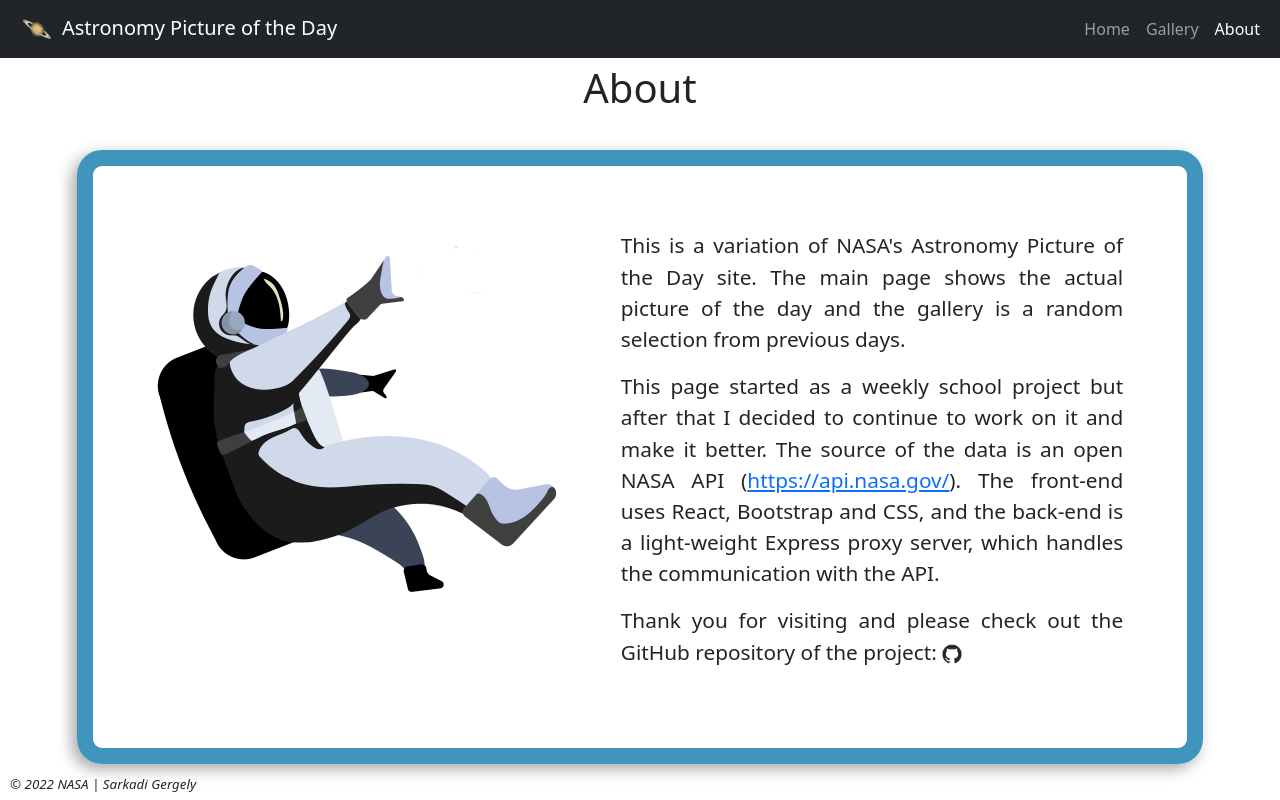
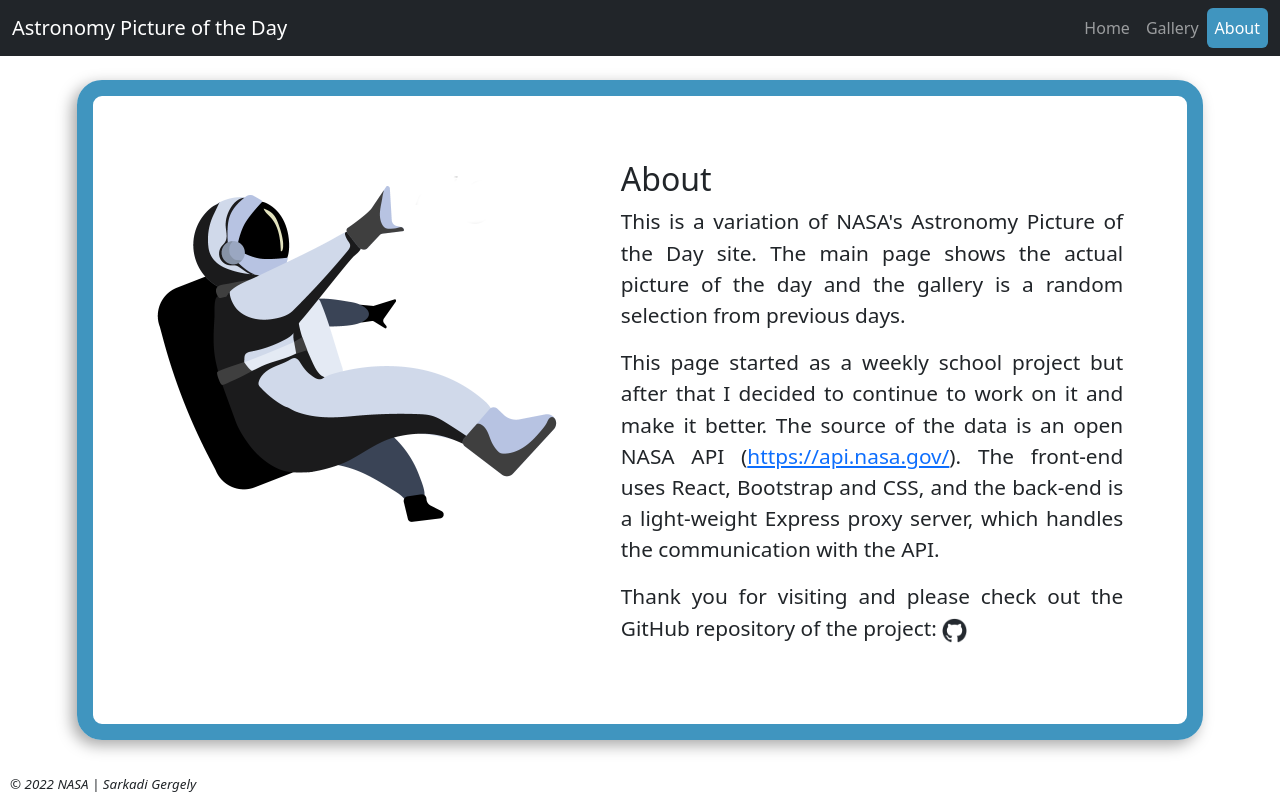
Before and after one commit to G-Sarkadi/APOD-gallery, a React (Create React App) app: page /about in a window 1280 px wide. Built offline with nearby package versions, Linux system fonts and the light colour scheme; a web font is replaced by a local one.

Commit message:
Change card design, fix date, refactor navbar and about

```diff
--- a/src/App.css
+++ b/src/App.css
@@ -2,6 +2,7 @@
     --navBtn-hue: 200;
     --navBtn-sat: 50%;
     --navBtn-light: 50%;
+    --transition-speed: 400ms;
 }
 
 body {
@@ -11,10 +12,10 @@ body {
 
 .contentContainer {
     text-align: center;
-    margin-top: 8vh;
+    margin-top: 10vh;
     /* The pixel is the footer + navbar hight minus this containers top margin, this is ugly,
     need some dynamic value*/
-    min-height: calc(92vh - 25px);
+    min-height: calc(90vh - 25px);
 }
 
 footer {
@@ -38,10 +39,11 @@ footer {
 }
 
 .mainPicture {
-    max-height: 75vh;
+    max-height: 80vh;
     border-radius: 10px;
     object-fit: contain;
     border: 1px solid rgba(0, 0, 0, 0);
+    margin-bottom: 1vh;
 }
 
 .mainPicture:hover {
@@ -77,10 +79,12 @@ footer {
     font-style: italic;
 }
 
-.navbarBrandImage {
-    width: 30px;
-    height: 30px;
-    margin: 0 10px;
+.navbar-nav.nav-pills .nav-link.active {
+    background-color: hsl(var(--navBtn-hue), var(--navBtn-sat), var(--navBtn-light));
+}
+
+.navbar-nav.nav-pills .nav-link.active:hover {
+    --navBtn-light: 40%
 }
 
 .navBtn {
@@ -113,8 +117,12 @@ footer {
     position: relative;
     background: white;
     border-radius: 10px;
-    box-shadow: 2px 2px 5px 0 rgba(0, 0, 0, .2);
+    box-shadow: 2px 2px 5px 0 rgba(0, 0, 0, .5);
     overflow: hidden;
+}
+
+.galleryCard:hover {
+    box-shadow: 2px 2px 5px 2px rgba(0, 0, 0, .7);
 }
 
 .galleryCardPicture {
@@ -131,7 +139,12 @@ footer {
 }
 
 .galleryCardPicture, .galleryCardFooter {
-    transition: 300ms transform ease-in-out;
+    transition: var(--transition-speed) transform ease-in-out;
+
+}
+
+.galleryCard {
+    transition: var(--transition-speed) box-shadow ease-in-out;
 }
 
 .galleryCardFooter {
@@ -141,7 +154,7 @@ footer {
     padding-left: 0.5rem;
     padding-right: 0.5rem;
     font-size: 1.2rem;
-    background-color: rgba(255, 255, 255, .6);
+    background-color: rgba(255, 255, 255, .7);
     display: flex;
     justify-content: center;
     align-items: flex-start;
--- a/src/components/FormatedDate.jsx
+++ b/src/components/FormatedDate.jsx
@@ -1,6 +1,14 @@
 const FormatedDate = ({ date }) => {
     function formatDate() {
-        let dateObject = new Date(date + "z");
+        // Firefox parses the date differently -> needs a different Date object
+        let dateObject;
+        let isFirefox = typeof InstallTrigger !== 'undefined';
+        if (isFirefox) {
+            dateObject = new Date(date);
+        } else {
+            dateObject = new Date(date + "z");
+        }
+
         return dateObject.getFullYear()
             + " "
             + dateObject.toLocaleDateString("en-GB", { month: "long" })
@@ -9,9 +17,9 @@ const FormatedDate = ({ date }) => {
     }
 
     return (
-        <>
+        <div>
             {formatDate()}
-        </>
+        </div>
     )
 }
 
--- a/src/components/MyNavbar.jsx
+++ b/src/components/MyNavbar.jsx
@@ -3,18 +3,15 @@ import { Navbar, Nav, Container } from "react-bootstrap";
 
 const MyNavbar = () => {
     return (
-        <Navbar fixed="top" bg="dark" variant="dark" expand="lg">
+        <Navbar fixed="top" bg="dark" variant="dark" expand="lg" >
             <Container fluid>
-                <Navbar.Brand as={NavLink} to="/">
-                    <img className="navbarBrandImage" src="/logo192.png" alt="brand" />
-                    Astronomy Picture of the Day
-                </Navbar.Brand>
+                <Navbar.Brand as={NavLink} to="/">Astronomy Picture of the Day</Navbar.Brand>
                 <Navbar.Toggle aria-controls="basic-navbar-nav" />
                 <Navbar.Collapse id="basic-navbar-nav">
-                    <Nav className="ms-auto">
-                        <Nav.Link as={NavLink} to="/">Home</Nav.Link>
+                    <Nav className="ms-auto" variant="pills" defaultActiveKey="/">
+                        <Nav.Link as={NavLink} to="/" >Home</Nav.Link>
                         <Nav.Link as={NavLink} to="/gallery">Gallery</Nav.Link>
-                        <Nav.Link as={NavLink} to="/about">About</Nav.Link>
+                        <Nav.Link className="navButton" as={NavLink} to="/about">About</Nav.Link>
                     </Nav>
                 </Navbar.Collapse>
             </Container>
--- a/src/components/about/About.jsx
+++ b/src/components/about/About.jsx
@@ -2,10 +2,10 @@
 const About = () => {
     return (
         <div className="contentContainer">
-            <h1>About</h1>
             <div className="aboutContainer">
                 <img className="aboutImage" src="/aboutBackground.png" alt="astronaut" />
                 <div className="aboutTextContainer">
+                    <h2>About</h2>
                     <p>This is a variation of NASA's Astronomy Picture of the Day site.
                         The main page shows the actual picture of the day and the gallery is a random selection
                         from previous days.
@@ -17,8 +17,8 @@ const About = () => {
                         which handles the communication with the API.
                     </p>
                     <p>Thank you for visiting and please check out the GitHub repository of the project: <a href="https://github.com/G-Sarkadi/APOD-gallery">
-                        <img className="GitHubLogo" src="/github-mark.png" alt="GitHub logo" height="20px" />
-                        </a>
+                        <img className="GitHubLogo" src="/github-mark.png" alt="GitHub logo" height="25px" />
+                    </a>
                     </p>
                 </div>
             </div>
--- a/src/components/main/Card.jsx
+++ b/src/components/main/Card.jsx
@@ -32,10 +32,8 @@ const Card = ({ date }) => {
 
     return (
         <div className="mainCard">
-            <p>
-                <FormatedDate date={date} />
-            </p>
             <Picture starData={starData} className={"mainPicture"} />
+            <FormatedDate date={date} />
             <div className="pictureTitle">
                 {starData.title}
             </div>
```
